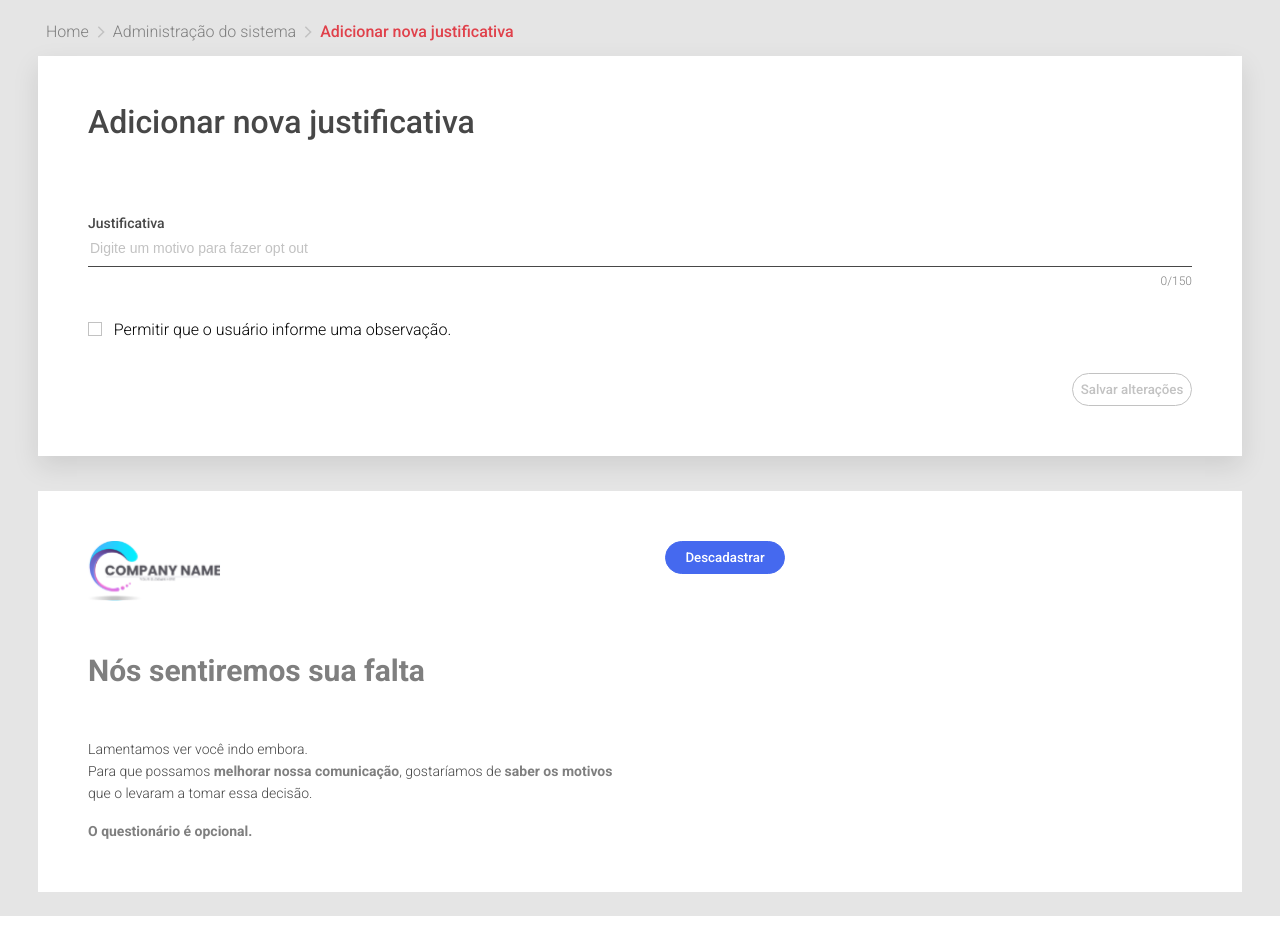
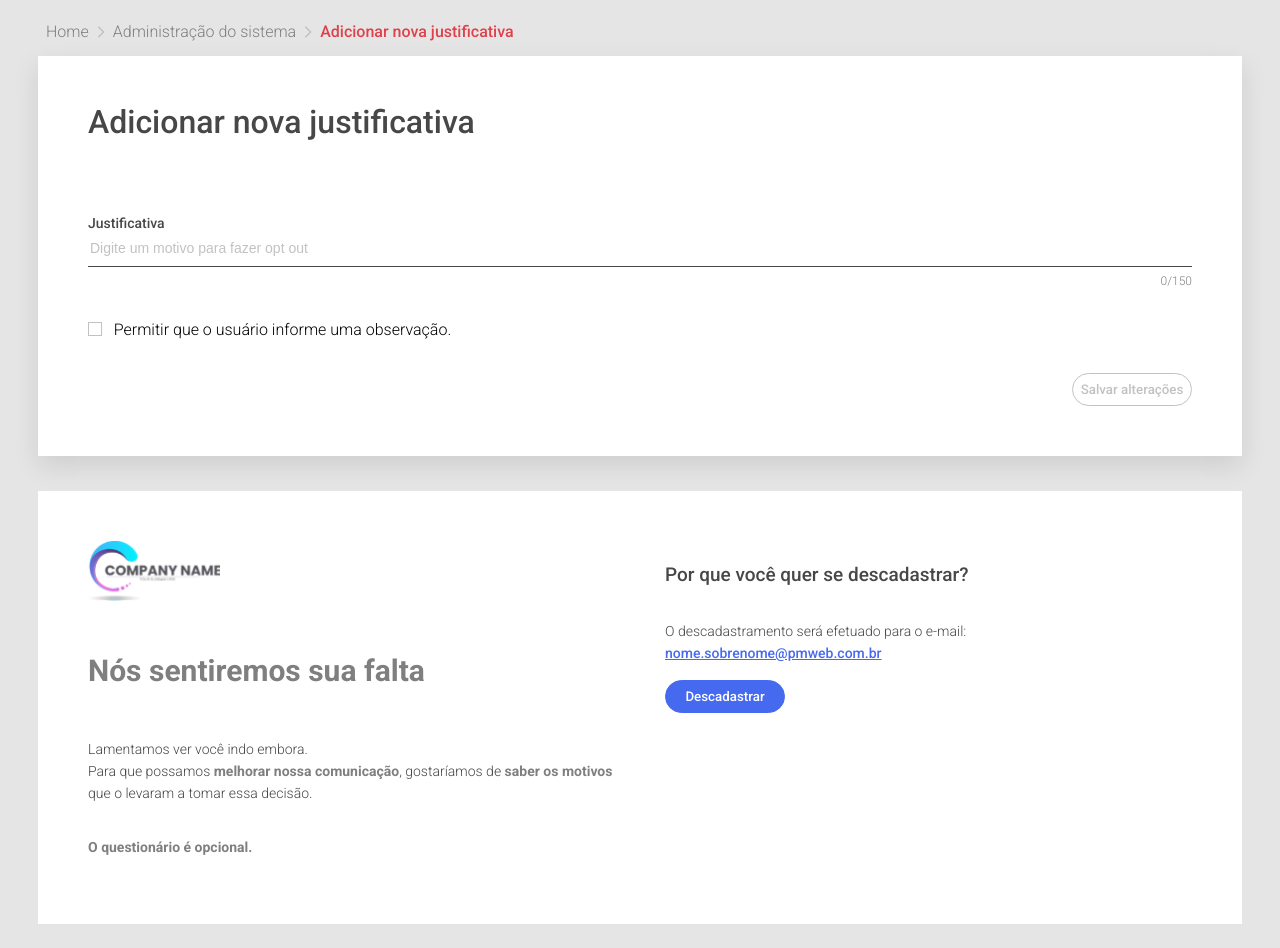
Before and after one commit to jonathansedrez/unregister, a React (Create React App) app: page / in a window 1280 px wide. Before the commit the page ends 916 px from the top, so only its background shows below. Built offline with nearby package versions, Linux system fonts and the light colour scheme.

Commit message:
fix styles

```diff
--- a/src/components/radio/radio.styles.scss
+++ b/src/components/radio/radio.styles.scss
@@ -28,10 +28,4 @@
 .radio__wrapper {
   margin-left: 12px;
   width: 100%;
-
-  p {
-    color: $darkest-gray;
-    font-weight: 400;
-    font-size: 16px;
-  }
 }
--- a/src/containers/unregister/unregister.container.tsx
+++ b/src/containers/unregister/unregister.container.tsx
@@ -19,38 +19,38 @@ export const Unregister: React.FC = () => {
 
   return (
     <Card>
-      <div className="form">
-        <div className="form__disclaimer">
+      <div className="unregister">
+        <div className="unregister__disclaimer">
           <CompanyLogoIcon />
-          <h1 className="form__title">Nós sentiremos sua falta</h1>
-          <div className="form__text">
-            <p>
+          <h1 className="unregister__title">Nós sentiremos sua falta</h1>
+          <div className="unregister__text-wrapper">
+            <p className="unregister__text">
               Lamentamos ver você indo embora. <br /> Para que possamos
               <b> melhorar nossa comunicação</b>, gostaríamos de
               <b> saber os motivos</b> que o levaram a tomar essa decisão.
             </p>
-            <p>
+            <p className="unregister__text">
               <b>O questionário é opcional.</b>
             </p>
           </div>
         </div>
-        <form
-          onSubmit={(event) => event.preventDefault()}
-          className="form__inputs"
-        >
+        <div className="unregister__inputs">
+          <h2 className="unregister__subtitle">
+            Por que você quer se descadastrar?
+          </h2>
+          <form onSubmit={(event) => event.preventDefault()}>
             <Radio onChange={setSelectedJustification} name="justification">
               {justifications.map(({ id, value, hasDescription }, index) => {
                 return (
                   <Radio.Option key={id} id={id}>
                     <Fragment>
-                    <p>{value}</p>
+                      <p className="unregister__radio-text">{value}</p>
                       {hasDescription && (
                         <Input
                           placeholder="Informe o motivo"
                           value={justifications[index].description || ''}
                           onChange={(event) => {
                             let just = [...justifications];
-                          console.log(just[index]);
                             just[index] = {
                               ...just[index],
                               description: event.target.value,
@@ -64,8 +64,13 @@ export const Unregister: React.FC = () => {
                 );
               })}
             </Radio>
+            <p className="unregister__text">
+              O descadastramento será efetuado para o e-mail: <br />
+              <i>nome.sobrenome@pmweb.com.br</i>
+            </p>
             <Button onClick={handleSubmit}>Descadastrar</Button>
           </form>
+        </div>
       </div>
     </Card>
   );
--- a/src/containers/unregister/unregister.styles.scss
+++ b/src/containers/unregister/unregister.styles.scss
@@ -1,18 +1,26 @@
 @import '../../layout/variables.scss';
 
-.form {
+.unregister {
   display: flex;
   justify-content: space-between;
 
-  .form__disclaimer {
+  .unregister__disclaimer {
     width: calc(50% - 25px);
+
+    @media (max-width: 800px) {
+      width: 100%;
+    }
   }
 
-  .form__inputs {
+  .unregister__inputs {
     width: calc(50% - 25px);
+
+    @media (max-width: 800px) {
+      width: 100%;
+    }
   }
 
-  .form__title {
+  .unregister__title {
     font-family: 'Roboto';
     font-weight: 700;
     color: $dark-gray;
@@ -21,23 +29,50 @@
     margin-top: 52px;
   }
 
-  .form__text {
+  .unregister__subtitle {
+    font-family: 'Roboto';
+    font-weight: 500;
+    color: $darkest-gray;
+    font-size: 19px;
+    margin-bottom: 36px;
+    margin-top: 24px;
+  }
+
+  .unregister__text-wrapper {
     display: flex;
     flex-direction: column;
     justify-content: space-between;
+  }
 
+  .unregister__radio-text {
     font-family: 'Roboto';
+    font-weight: 100;
     color: $darkest-gray;
     font-size: 14px;
-    line-height: 22px;
+  }
 
-    p {
-      margin-top: 16px;
-    }
-
-    b {
-      font-weight: 700;
-      color: $dark-gray;
-    }
+  @media (max-width: 800px) {
+    flex-direction: column;
+    align-items: center;
   }
 }
+
+.unregister__text {
+  font-family: 'Roboto';
+  color: $darkest-gray;
+  font-size: 14px;
+  line-height: 22px;
+  margin: 16px 0;
+
+  b {
+    font-weight: 700;
+    color: $dark-gray;
+  }
+
+  i {
+    font-weight: 500;
+    color: $blue;
+    text-decoration: underline;
+    font-style: normal;
+  }
+}
```
Lines whose indentation alone changed are shown as unchanged.
